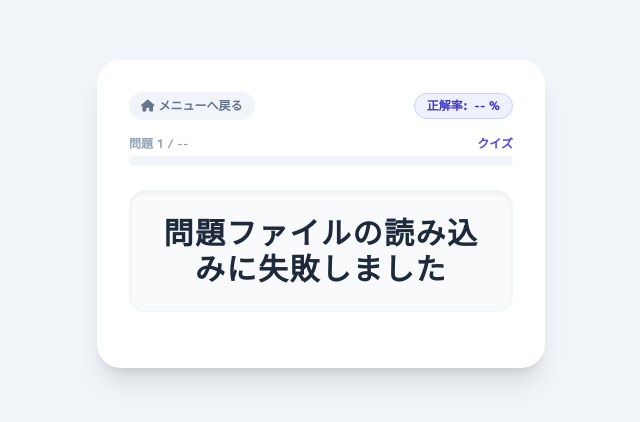
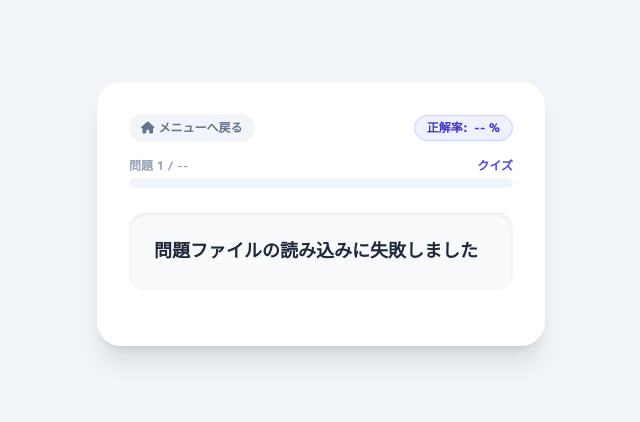
Before and after one commit to tukushi-git/Hazardous_Materials_Engineer_in_ClassB_Group4, a plain HTML site: page quiz.html in a window 1280 px wide. Shown: the part 186-608 px from the top of the page, without its empty margins (319-959 px from the left). Drawn offline with nearby package versions, Linux system fonts and the light colour scheme; no server answers.

Commit message:
Add files via upload

```diff
--- a/quiz.html
+++ b/quiz.html
@@ -40,9 +40,9 @@
       </div>
 
       <!-- 問題カード -->
-      <div class="bg-slate-50 border border-slate-100 rounded-2xl p-6 text-center mb-6 shadow-inner">
+      <div class="bg-slate-50 border border-slate-100 rounded-2xl p-6 text-left mb-6 shadow-inner">
          <!-- 問題文 -->
-        <div id="question-text" class="text-2xl md:text-3xl font-extrabold text-slate-800 tracking-wider">読み込み中...</div>
+        <div id="question-text" class="text-base md:text-lg font-bold text-slate-800 leading-relaxed">読み込み中...</div>
         <!-- 問題用画像エリア -->
         <div id="question-image-container" class="hidden mt-4 overflow-hidden rounded-xl border border-slate-200 bg-white">
           <img id="question-image" src="" alt="問題画像" class="w-full max-h-48 object-contain mx-auto p-2">
```
